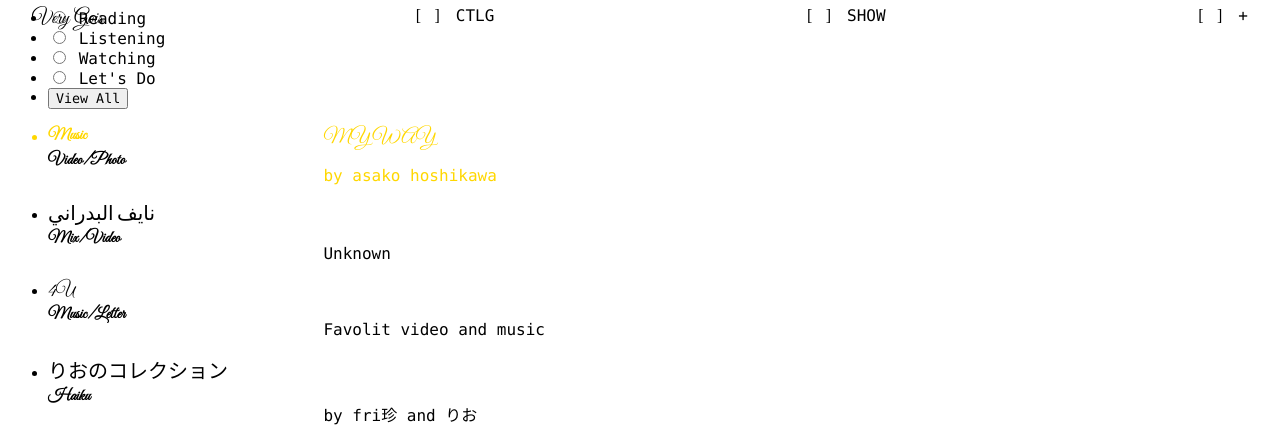
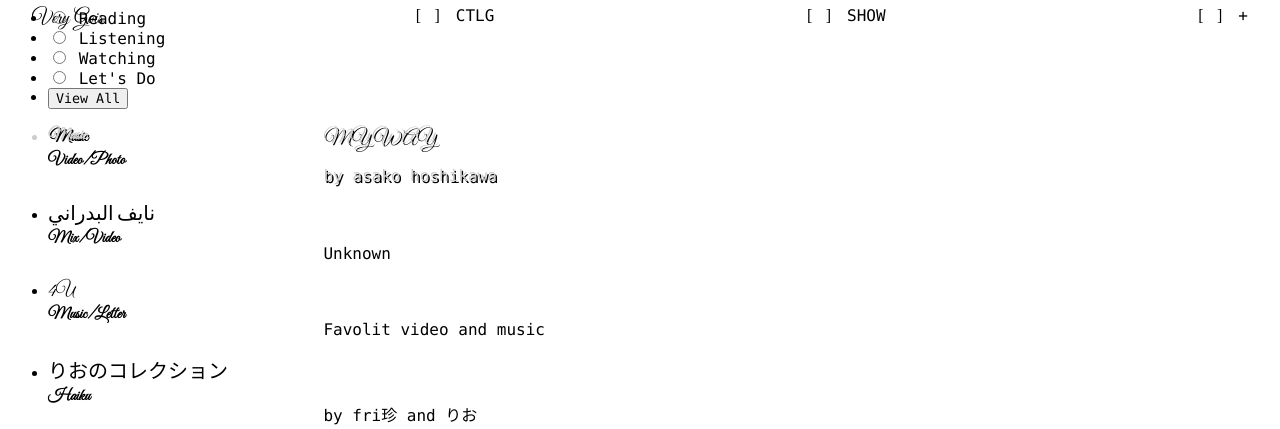
Before and after one commit to verygois/vg.pe.hu, a PHP site: page /up/index.php in a window 1280 px wide, with the pointer over the restyled element. Shown: the top 429 px of the page. Run offline with PHP 8.4, Linux system fonts and the light colour scheme; some libraries are stand-ins or nearby versions.

Commit message:
Update index.php

```diff
--- a/up/index.php
+++ b/up/index.php
@@ -71,8 +71,12 @@ $("#menu").load("/cv/menu.html");
   text-decoration:none;
   pointer-events: none;
 }
+.list li:hover {
+  color:#ccc;
+  text-shadow:0.1rem 0.1rem #000;
+}
 .list p {width:77.5%; float:right;}
-.list li:hover {color:gold;}
+
 </style>
 </head>
 <body>
```
